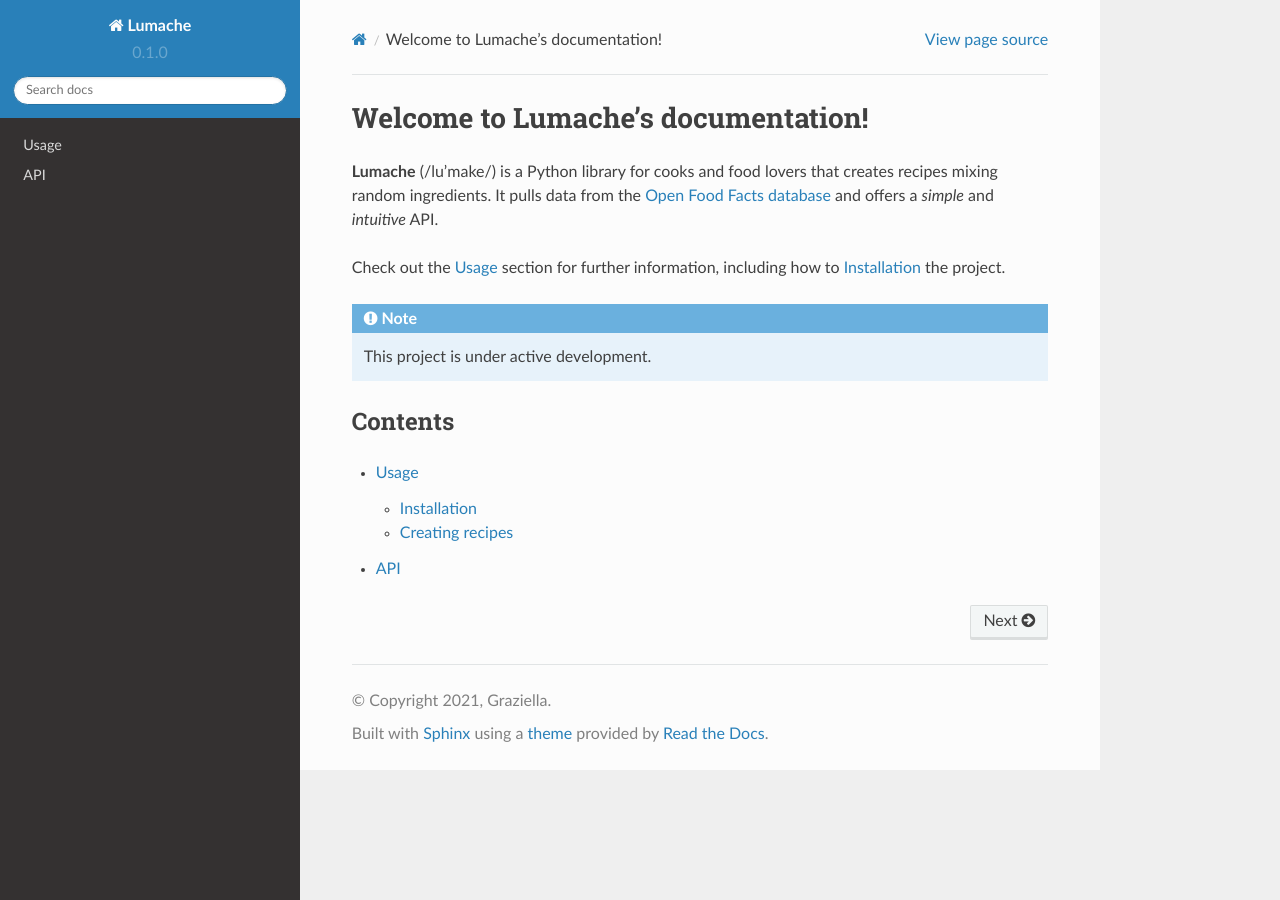
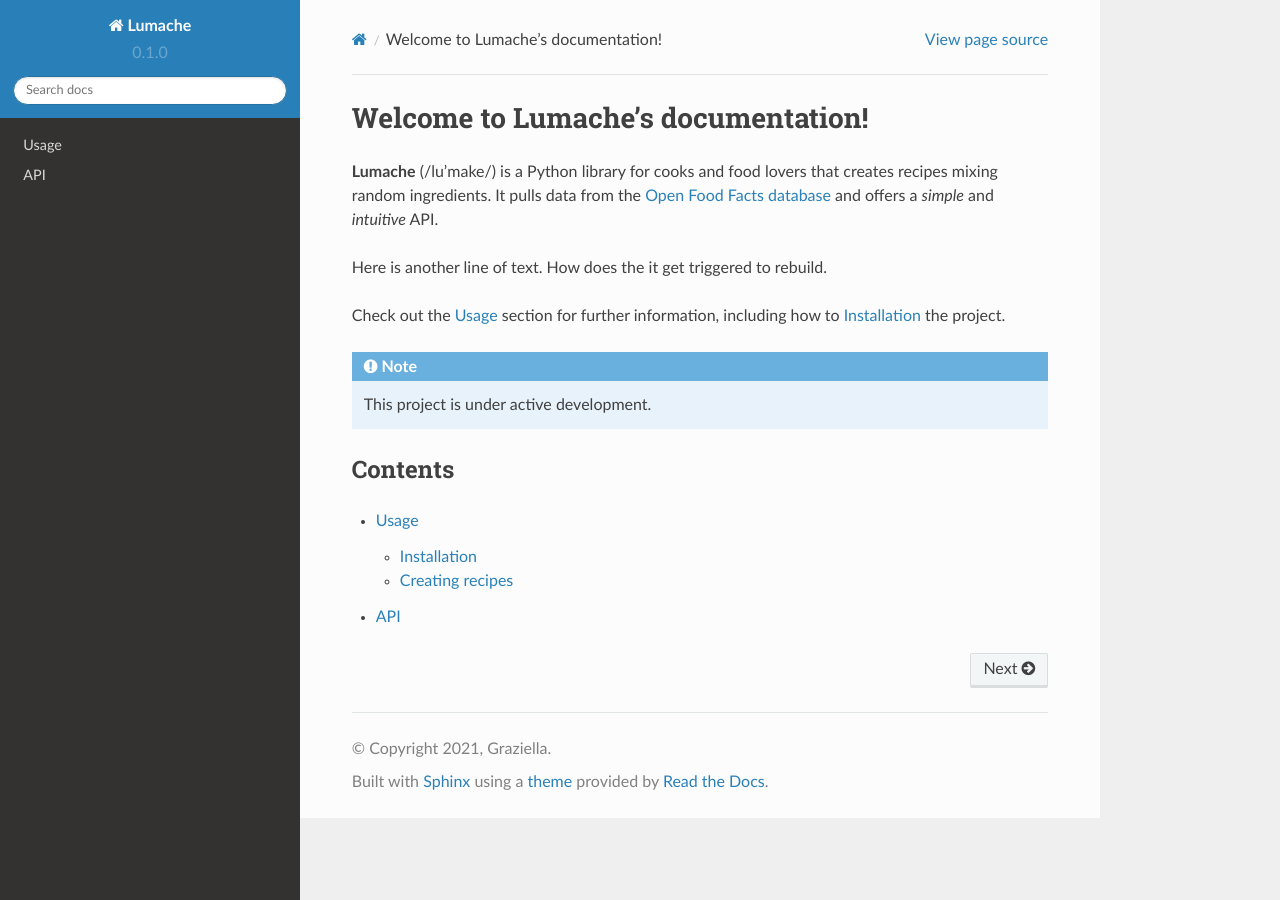
Before and after one commit to jvanlint/readthedocs-test, a Sphinx documentation site: the page built from docs/source/index.rst, in a window 1280 px wide. Built offline with Sphinx 7.4.7 and the Read the Docs theme 2.0.0, drawn with Linux system fonts in a browser that asks for light colours.

Commit message:
Update index.rst
Changes to see if rebuild is triggered

```diff
--- a/docs/source/index.rst
+++ b/docs/source/index.rst
@@ -5,6 +5,8 @@ Welcome to Lumache's documentation!
 that creates recipes mixing random ingredients.
 It pulls data from the `Open Food Facts database <https://world.openfoodfacts.org/>`_
 and offers a *simple* and *intuitive* API.
+
+Here is another line of text. How does the it get triggered to rebuild.
 
 Check out the :doc:`usage` section for further information, including
 how to :ref:`installation` the project.
```
